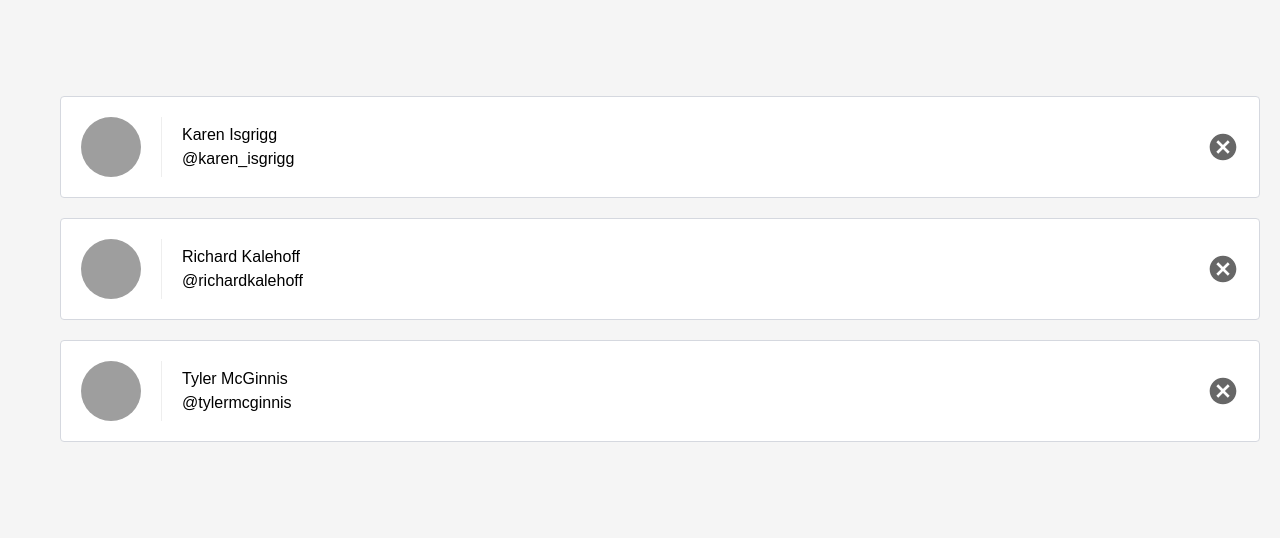
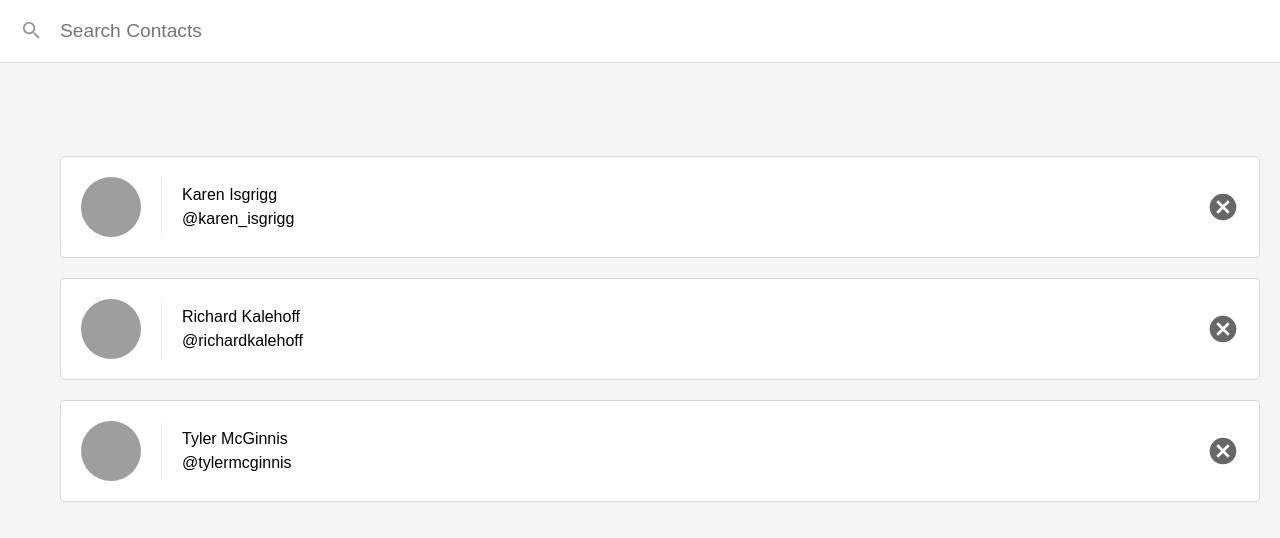
Before and after one commit to matheusicaro/react-udacity-lessons, a React (Create React App) app in the folder react-fundamentals/lesson-3/reactnd-contacts-app/: page / in a window 1280 px wide. Shown: the top 538 px of the page. Built offline with nearby package versions, Linux system fonts and the light colour scheme.

Commit message:
[search] implementing search by name.

```diff
--- a/react-fundamentals/lesson-3/reactnd-contacts-app/src/components/ListContacts.js
+++ b/react-fundamentals/lesson-3/reactnd-contacts-app/src/components/ListContacts.js
@@ -1,15 +1,50 @@
-import React from 'react'
+import React, { Component } from 'react'
 import PropTypes from 'prop-types';
 
-function ListContacts (props) {
+class ListContacts extends Component{
+
+    static Prototype = {
+        contacts: PropTypes.array.isRequired,         // contacts is type of array
+        onDeleteContact: PropTypes.func.isRequired,   // onDeleteContact is type of function
+    }
+
+    state = {
+        query:""
+    }
+
+    changeQuery = (event) =>{
+        this.setState( ()=> ({
+            query: event
+        }))
+    }
+
+    render(){
+
+        const { query } = this.state;
+        const { contacts, onDeleteContact } = this.props;
+
+        const showContacts = (query === '') ? contacts : contacts.filter( element => (
+                                element.name.toLowerCase().includes(query.toLocaleLowerCase())
+                            ))
 
         return (
+            <div className='list-contacts'>
+
+                <div className='list-contacts-top'>
+                    <input
+                        className='search-contacts'
+                        type='text'
+                        placeholder='Search Contacts'
+                        value={ query }
+                        onChange={ (event)=> this.changeQuery(event.target.value) }>
+                    </input>
+                </div>
+
                 <ol className="list-contacts">
                     {
-                    props.contacts.map( (element) =>(
+                        showContacts.map( (element) =>(
 
                             <li key={ element.id } className='contact-list-item'>
-
                                 <div
                                     className='contact-avatar'
                                     style={{
@@ -23,22 +58,18 @@ function ListContacts (props) {
                                 </div>
 
                                 <button
-                                onClick={ ()=>props.onDeleteContact(element) }
+                                    onClick={ ()=> onDeleteContact(element) }
                                     className='contact-remove'
                                 >
                                     remove
                                 </button>
-
                             </li>
                         ))
                     }
                 </ol>
+            </div>
         )
     }
-
-ListContacts.prototype = {
-    contacts: PropTypes.array.isRequired,         // contacts is type of array
-    onDeleteContact: PropTypes.func.isRequired,   // onDeleteContact is type of function
 }
 
 export default ListContacts
```
Lines whose indentation alone changed are shown as unchanged.
